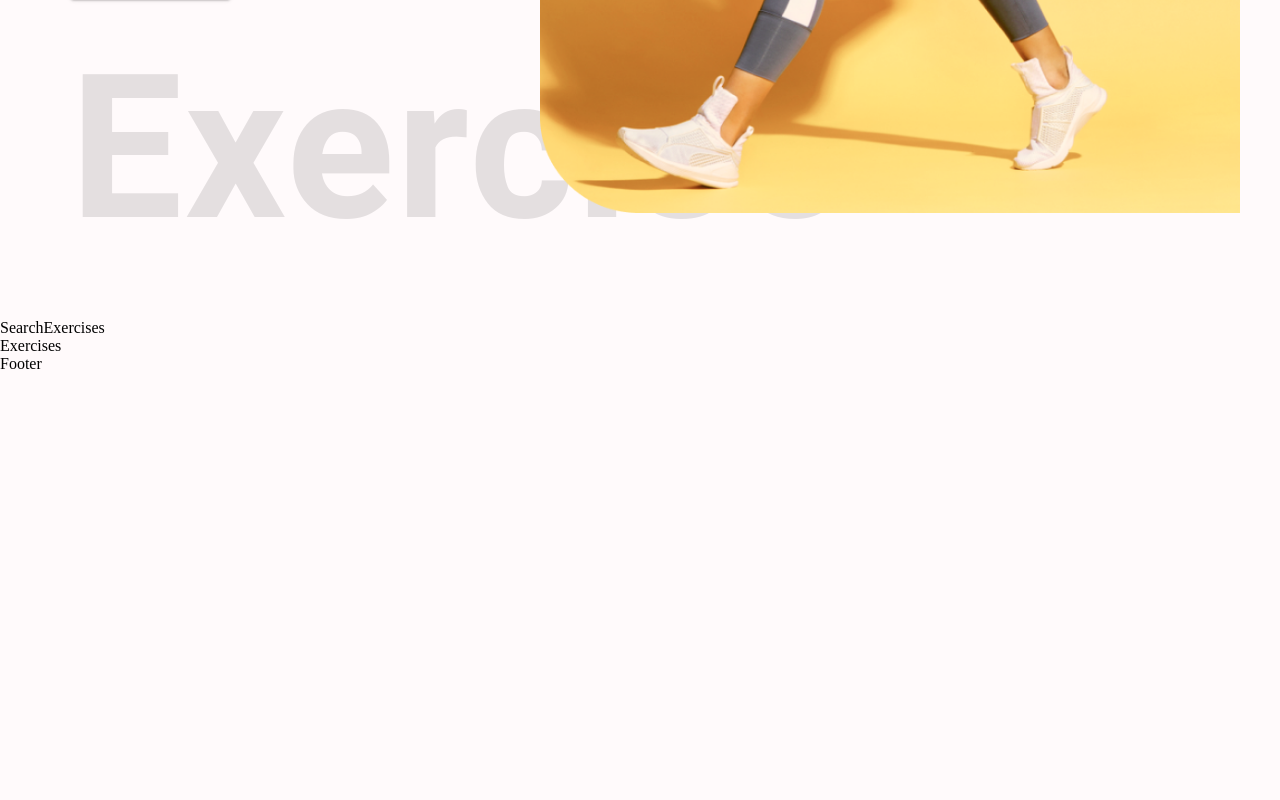
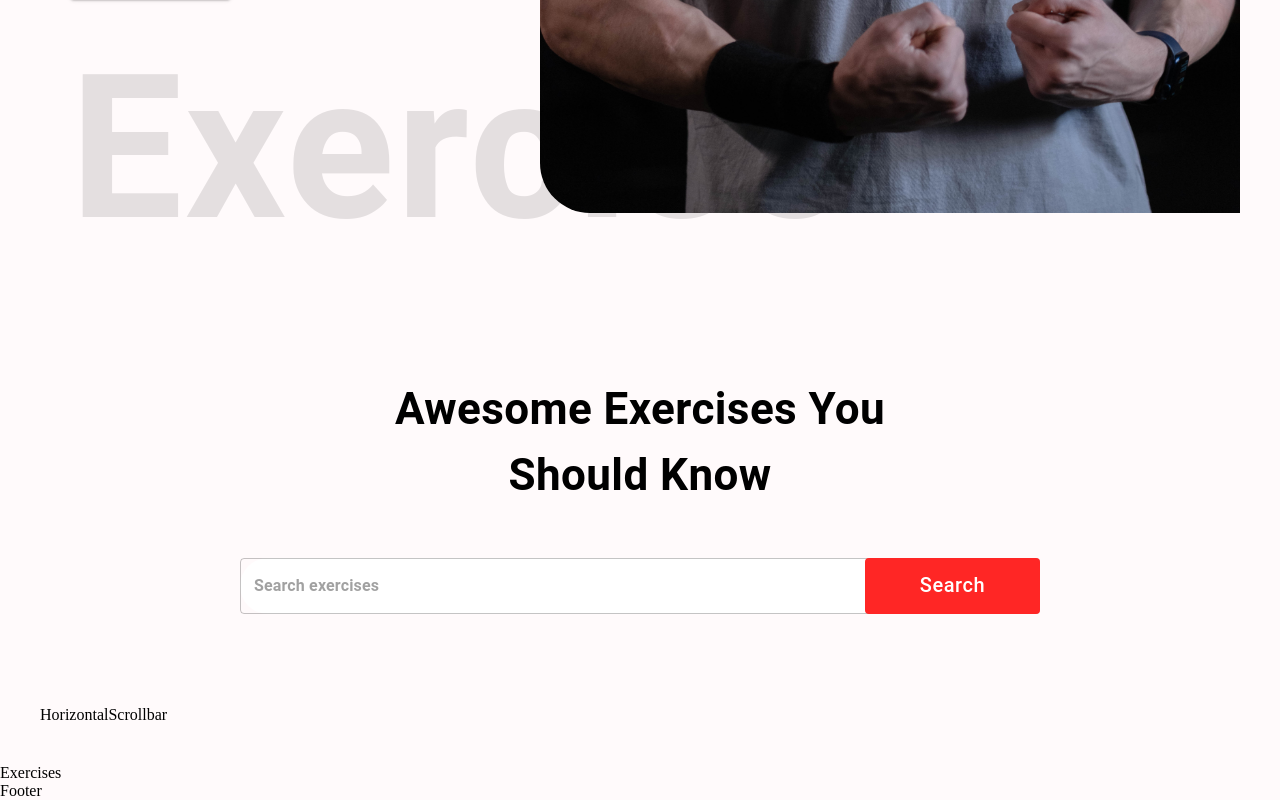
Before and after one commit to kamail12/book_of_training, a React (Create React App) app: page / in a window 1280 px wide. Shown: the part 653-1453 px from the top of the page. Before the commit the page ends 1026 px from the top, so only its background shows below. Built offline with nearby package versions, Linux system fonts and the light colour scheme; no server answers.

Commit message:
Create Search Exercises component, create fetch function in utiltis folder, use fetch function and save data to state, finally create useEffect fetching category exercises

```diff
--- a/src/components/HeroBanner.js
+++ b/src/components/HeroBanner.js
@@ -1,6 +1,6 @@
 import React from "react";
 import { Box, Typography, Button } from "@mui/material";
-import HeroBannerImage from "../assets/images/banner.png";
+import HeroBannerImage from "../assets/images/banner2.jpeg";
 
 const HeroBanner = () => {
 	return (
@@ -54,6 +54,7 @@ const HeroBanner = () => {
 				src={HeroBannerImage}
 				alt="HeroBannerImage"
 				className="hero-banner-img"
+				style={{ borderRadius: "50px 0 0 50px" }}
 			/>
 		</Box>
 	);
--- /dev/null
+++ b/src/components/HorizontalScrollbar.js
@@ -0,0 +1,7 @@
+import React from "react";
+
+const HorizontalScrollbar = ({data}) => {
+	return <div>HorizontalScrollbar</div>;
+};
+
+export default HorizontalScrollbar;
--- a/src/components/SearchExercises.js
+++ b/src/components/SearchExercises.js
@@ -1,9 +1,107 @@
-import React from 'react'
+import React, { useState, useEffect } from "react";
+import { Box, Typography, Button, Stack, TextField } from "@mui/material";
+
+import { fetchData, exercisesOptions } from "../utils/fetchData";
+import HorizontalScrollbar from "./HorizontalScrollbar";
 
 const SearchExercises = () => {
-  return (
-    <div>SearchExercises</div>
-  )
-}
+	const [search, setsearch] = useState("");
+	const [exercise, setExercise] = useState([]);
+	const [bodyParts, setBodyParts] = useState([]);
 
-export default SearchExercises
+	useEffect(() => {
+		const fetchExercisesData = async () => {
+			const bodyPartsData = await fetchData(
+				"https://exercisedb.p.rapidapi.com/exercises/bodyPartList",
+				exercisesOptions
+			);
+
+			setBodyParts(["all", bodyPartsData]);
+		};
+
+		fetchExercisesData();
+	}, []);
+
+	const handleSearch = async () => {
+		if (search) {
+			const exercisesData = await fetchData(
+				"https://exercisedb.p.rapidapi.com/exercises",
+				exercisesOptions
+			);
+
+			const searchExercises = exercisesData.filter(
+				exercise =>
+					exercise.name.toLowerCase().includes(search) ||
+					exercise.target.toLowerCase().includes(search) ||
+					exercise.equipment.toLowerCase().includes(search) ||
+					exercise.bodyPart.toLowerCase().includes(search)
+			);
+
+			setsearch("");
+			setExercise(searchExercises);
+		}
+	};
+
+	return (
+		<Stack alignItems="center" mt="37px" justifyContent="center" p="20px">
+			<Typography
+				textAlign="center"
+				fontWeight={700}
+				sx={{
+					fontSize: { lg: "44px", xs: "30px" },
+				}}
+				mb="50px"
+			>
+				Awesome Exercises You <br /> Should Know
+			</Typography>
+			<Box position="relative" mb="72px">
+				<TextField
+					sx={{
+						input: {
+							fontWeight: "700",
+							border: "none",
+							borderRadius: "4px",
+						},
+						width: { lg: "800px", xs: "350px" },
+						backgroundColor: "#fff",
+						borderRadius: "40px",
+					}}
+					height="76px"
+					value={search}
+					onChange={e => {
+						setsearch(e.target.value.toLowerCase());
+					}}
+					placeholder="Search exercises"
+					type="text"
+				/>
+				<Button
+					className="search-btn"
+					sx={{
+						backgroundColor: "#ff2625",
+						color: "#fff",
+						textTransform: "none",
+						width: { lg: "175px", xs: "80px" },
+						fontSize: { lg: "20px", xs: "14px" },
+						height: "56px",
+						position: "absolute",
+						right: "0",
+					}}
+					onClick={handleSearch}
+				>
+					Search
+				</Button>
+			</Box>
+			<Box
+				sx={{
+					position: "relative",
+					p: "20px",
+					width: "100%",
+				}}
+			>
+				<HorizontalScrollbar data={bodyParts} />
+			</Box>
+		</Stack>
+	);
+};
+
+export default SearchExercises;
--- /dev/null
+++ b/src/utils/fetchData.js
@@ -0,0 +1,14 @@
+export const exercisesOptions = {
+	method: "GET",
+	headers: {
+		"X-RapidAPI-Key": process.env.REACT_APP_RAPID_API_KEY,
+		"X-RapidAPI-Host": "exercisedb.p.rapidapi.com",
+	},
+};
+
+export const fetchData = async (url, options) => {
+	const response = await fetch(url, options);
+	const data = await response.json();
+
+	return data;
+};
```
Also changed, not shown: src/assets/images/banner2.jpeg (added), 1 other file (tests, documents, lock files or other folders).
